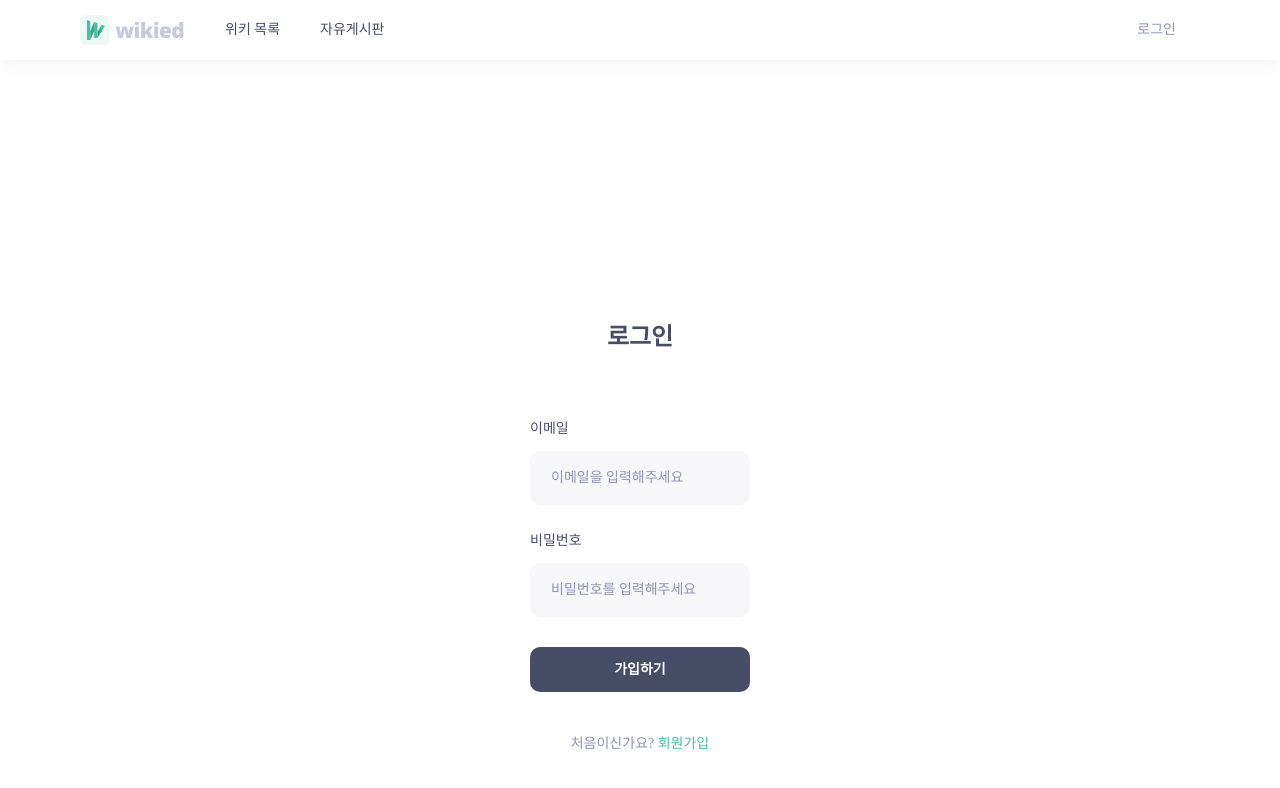
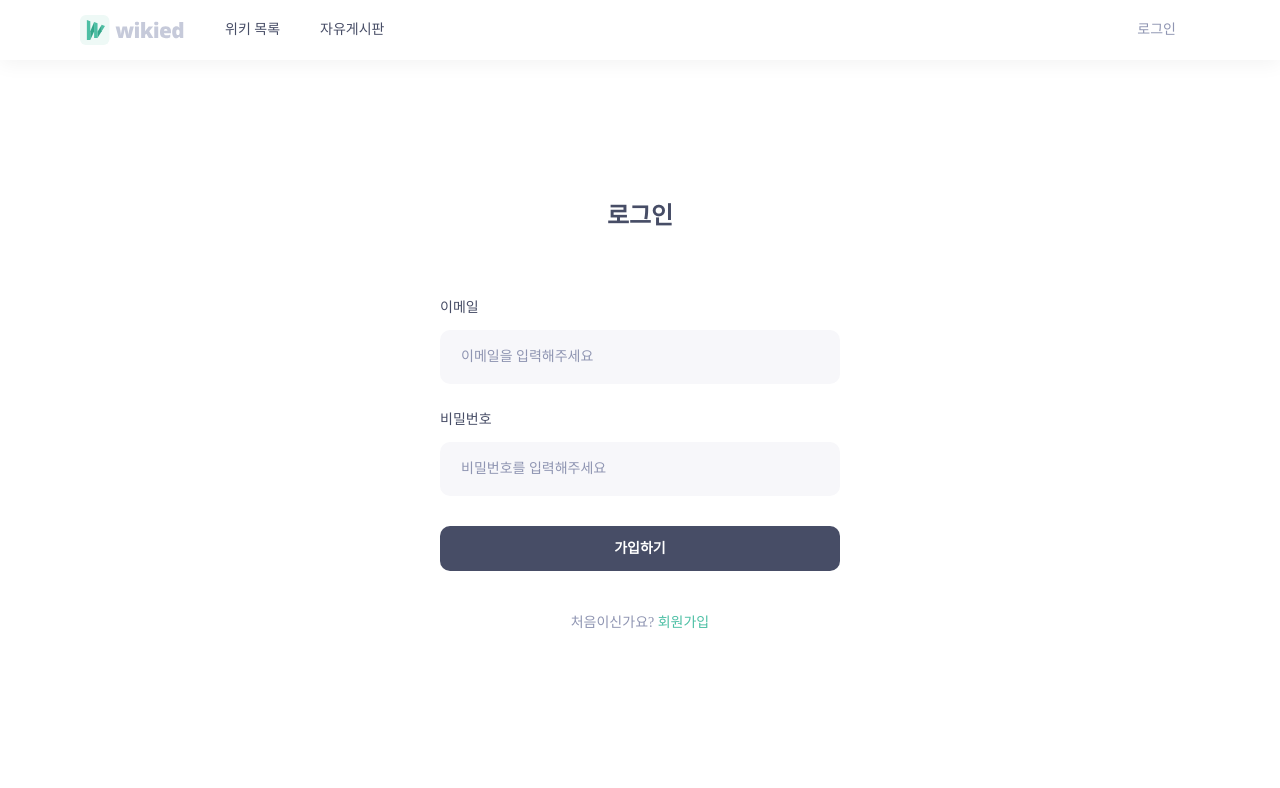
Before and after one commit to i-trust-you/wikid, a Next.js app: page /login in a window 1280 px wide. Shown: the top 788 px of the page. Built offline with nearby package versions, Linux system fonts and the light colour scheme; a web font is replaced by a local one.

Commit message:
fix: signup & signin; style

```diff
--- a/app/(auth)/login/page.tsx
+++ b/app/(auth)/login/page.tsx
@@ -43,8 +43,8 @@ export default function Page() {
 
 	return (
 		<main className="flex flex-col items-center">
-			<div className="mt-[143px] text-2xl font-semibold text-gray-500 tablet:mt-[281px] desktop:mt-[261px]">로그인</div>
-			<div className="mt-[32px] tablet:mt-[48px] desktop:mt-[64px]">
+			<div className="mt-[170px] text-2xl font-semibold text-gray-500 tablet:mt-[212px] desktop:mt-[140px]">로그인</div>
+			<div className="mt-[64px] flex w-full flex-col gap-[32px] px-[20px] tablet:max-w-[400px] tablet:px-0">
 				<Form onSubmit={handle}>
 					<div className="flex flex-col gap-[24px]">
 						<div className="flex flex-col gap-[10px]">
--- a/app/(auth)/signup/page.tsx
+++ b/app/(auth)/signup/page.tsx
@@ -41,8 +41,8 @@ export default function Page() {
 
 	return (
 		<main className="flex flex-col items-center">
-			<div className="mt-[48px] text-2xl font-semibold text-gray-500 tablet:mt-[203px] desktop:mt-[153px]">회원가입</div>
-			<div className="mt-[32px] tablet:mt-[48px] desktop:mt-[64px]">
+			<div className="mt-[170px] text-2xl font-semibold text-gray-500 tablet:mt-[212px] desktop:mt-[140px]">회원가입</div>
+			<div className="mt-[64px] flex w-full flex-col gap-[32px] px-[20px] tablet:max-w-[400px] tablet:px-0">
 				<Form onSubmit={handle}>
 					<div className="flex flex-col gap-[24px]">
 						<div className="flex flex-col gap-[10px]">
--- a/app/mypage/page.tsx
+++ b/app/mypage/page.tsx
@@ -58,7 +58,7 @@ export default function Page() {
 
 	return (
 		<main className="flex flex-col items-center">
-			<div className="mt-[170px] text-2xl font-semibold text-gray-500 tablet:mt-[212px] desktop:mt-[141px]">계정 설정</div>
+			<div className="mt-[170px] text-2xl font-semibold text-gray-500 tablet:mt-[212px] desktop:mt-[140px]">계정 설정</div>
 			<div className="mt-[64px] flex w-full flex-col gap-[32px] px-[20px] tablet:max-w-[400px] tablet:px-0">
 				<Form onSubmit={changePassword}>
 					<div className="flex flex-col gap-[10px] text-md font-normal text-gray-500">
```
